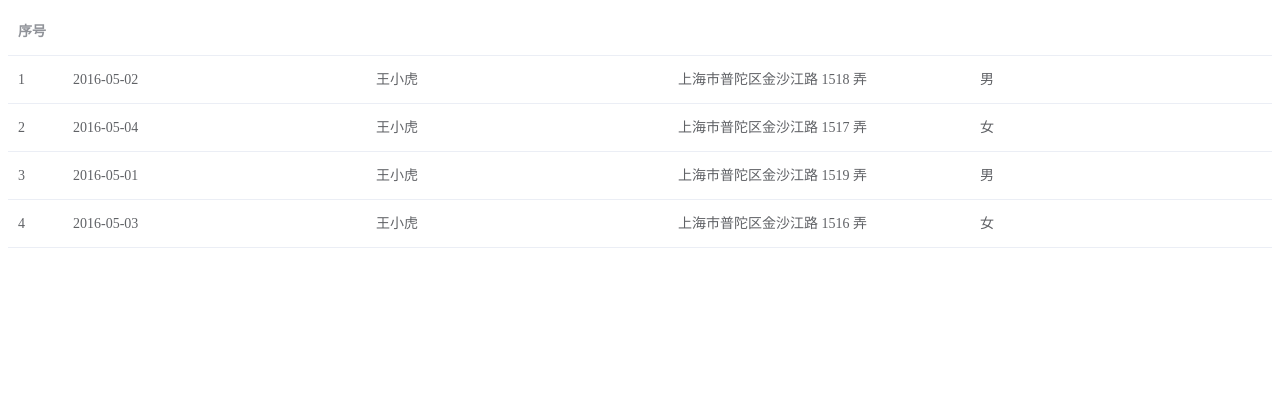
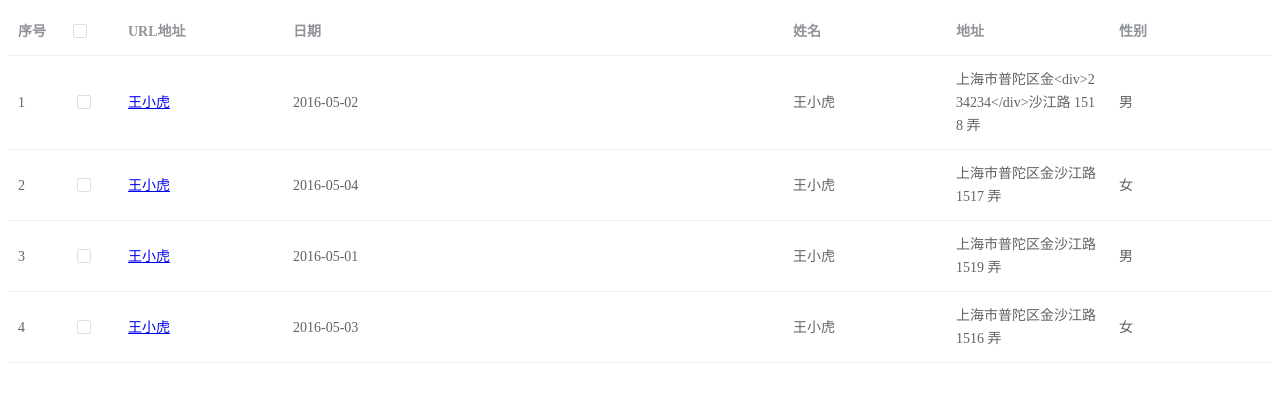
Before and after one commit to tianjiayan/HomeWork, a Vue app: page /#/table in a window 1280 px wide. Shown: the top 402 px of the page. Built offline with nearby package versions, Linux system fonts and the light colour scheme.

Commit message:
自定义渲染文本

```diff
--- a/src/components/table/index.vue
+++ b/src/components/table/index.vue
@@ -7,17 +7,31 @@
         type="index"
         width="55"
       ></el-table-column>
-      <el-table-colum
+      <el-table-column
         v-if="checkbox"
         type="selection"
         width="55"
-      ></el-table-colum>
-      <el-table-column
-        v-for="item in column"
-        :key="item.prop"
-        :prop="item.prop"
-        :lable="item.lable"
       ></el-table-column>
+      <template v-for="item in column">
+        <el-table-column
+          v-if="item.type === 'function'"
+          :key="item.prop"
+          :prop="item.prop"
+          :label="item.label"
+          :width="item.width"
+        >
+          <template v-slot="scope">
+            <div v-html="item.callback && item.callback(scope.row)"></div>
+          </template>
+        </el-table-column>
+        <el-table-column
+          v-else
+          :key="item.prop"
+          :prop="item.prop"
+          :label="item.label"
+          :width="item.width"
+        ></el-table-column>
+      </template>
     </el-table>
   </div>
 </template>
@@ -39,7 +53,7 @@
         {
           date: "2016-05-02",
           name: "王小虎",
-          address: "上海市普陀区金沙江路 1518 弄",
+          address: "上海市普陀区金<div>234234</div>沙江路 1518 弄",
           sex: "男",
         },
         {
--- a/src/views/table.vue
+++ b/src/views/table.vue
@@ -10,7 +10,15 @@
   data() {
     return {
       column: [
-        { label: "日期", prop: "date" ,width:500 },
+        {
+          label: "URL地址",
+          type: "function",
+          prop: "data",
+          callback: (data) => {
+            return `<a href="https://www.baidu.com">${data.name}</a>`;
+          },
+        },
+        { label: "日期", prop: "date", width: 500 },
         { label: "姓名", prop: "name" },
         { label: "地址", prop: "address" },
         { label: "性别", prop: "sex" },
```
